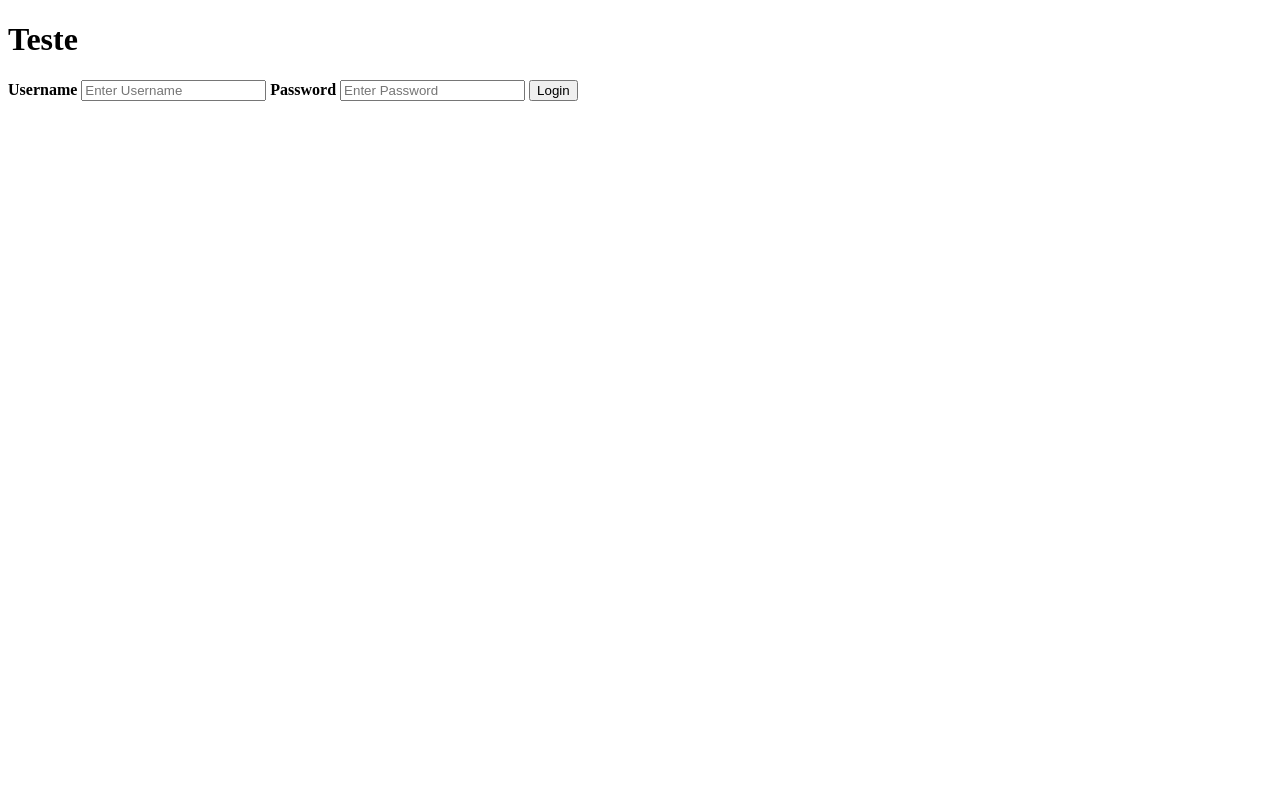
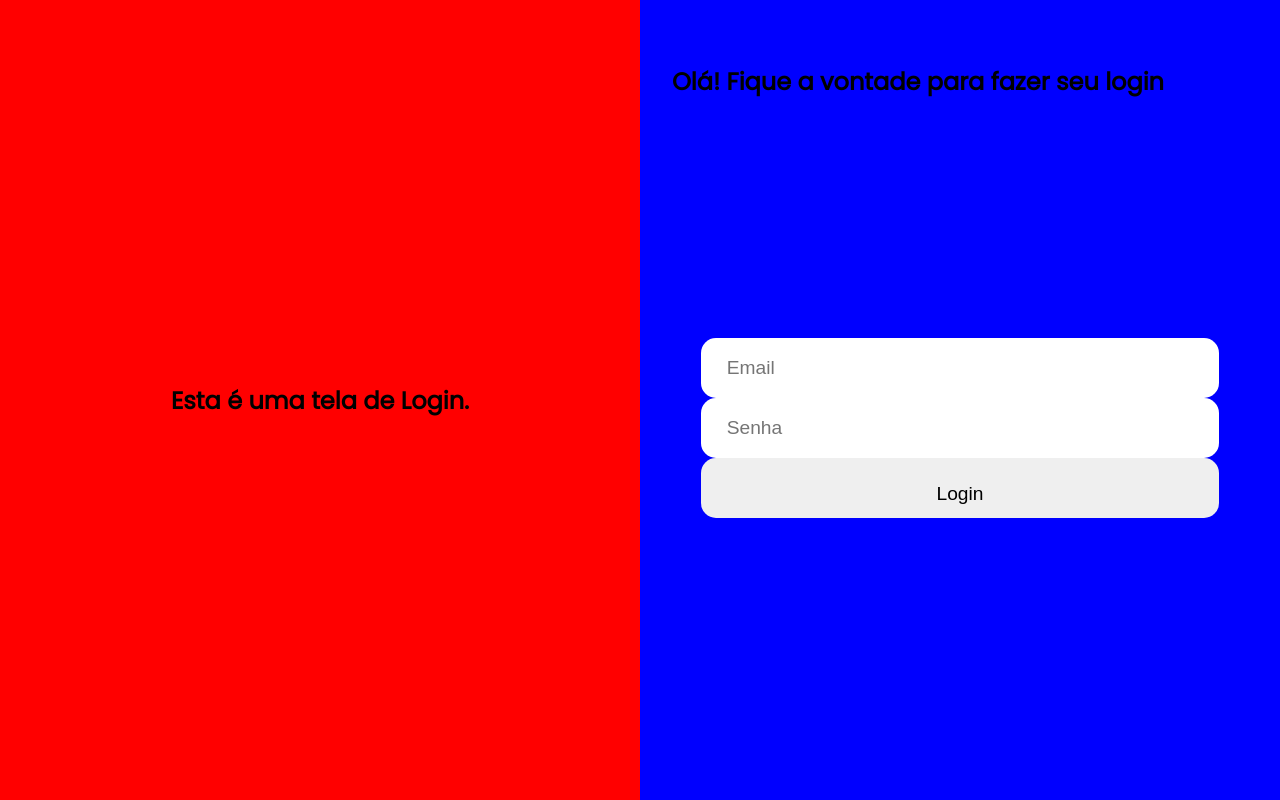
Before and after one commit to anapimenta/LoginScreen, a plain HTML site: page index.html in a window 1280 px wide. Drawn offline with Linux system fonts and the light colour scheme; no server answers.

Commit message:
css basico

```diff
--- a/index.html
+++ b/index.html
@@ -4,23 +4,32 @@
   <meta charset="UTF-8">
   <meta name="viewport" content="width=device-width, initial-scale=1.0">
   <meta http-equiv="X-UA-Compatible" content="ie=edge">
+  <link rel="stylesheet" href="styles.css">
+  <link href="https://fonts.googleapis.com/css?family=Poppins&display=swap" rel="stylesheet">
   <title>Document</title>
 </head>
 
 <body>
-    <h1>Teste</h1>
+
+  <div class="Maincontainer">
+
+    <section class="left">
+      <h1>Esta é uma tela de Login.</h1>
+    </section>
+
+    <section class="right">
+      <h1>Olá! Fique a vontade para fazer seu login</h1>
       <form action="">
-        <label for="username"><b>Username</b></label>
-        <input type="text" placeholder="Enter Username" name="username" required>
+          <input type="text" placeholder="Email" id="username" required>
+          <input type="password" placeholder="Senha" id="psw" required>
+        <button id="loginbtn">Login</button>
+      </form>
+    </section>
 
-        <label for="psw"><b>Password</b></label>
-        <input type="password" placeholder="Enter Password" name="psw" required>
+  </div>
 
-        <button type="submit">Login</button>
-    </form>
+
+
   <script src="scripts.js"></script>
-    <!-- <script src="require.js"></script>
-    <script src="bundle.js"></script>
-       -->
 </body>
 </html>
--- a/scripts.js
+++ b/scripts.js
@@ -77,6 +77,12 @@ loginBtn.addEventListener('click', function(){
 });
 
 
+
+
+
+
+
+
 // fetch(apiUrl, config)
 // .then(res => res.json())
 // .catch(res => console.error('Houve um erro: ', res.message))
--- a/styles.css
+++ b/styles.css
@@ -0,0 +1,68 @@
+* {
+      padding: 0;
+      margin: 0;
+      box-sizing: border-box;
+  }
+
+body{
+  background-color: #e9eaef;
+  font-family: 'Poppins', Roboto, sans-serif;
+  display: flex;
+}
+
+.Maincontainer{
+       width: 100vw;
+       height: 100vh;
+       margin: 0;
+
+       display: grid;
+       grid-template-columns: 1fr 1fr;
+
+}
+
+section{
+
+}
+
+.left{
+
+  background-color: red;
+
+  display: flex;
+  justify-content: center;
+  align-items: center;
+}
+.left p{
+  /* estilo do texto centralizado aqui */
+}
+
+.right{
+
+  background-color: blue;
+  display: grid;
+  grid-template-columns: 1fr;
+  grid-gap: 20px;
+  padding: 10% 5%;
+}
+
+right h1{
+
+  text-align: center;
+}
+
+form{
+
+  grid-template-columns: 1fr;
+  grid-gap: 10px;
+  padding: 10% 5%;
+
+}
+input, button{
+  padding: 5%;
+  height: 60px;
+  border-radius: 15px;
+  width: 100%;
+  border: none;
+  font-size: 1.2rem;
+  font-weight: 300;
+}
```
Lines whose indentation alone changed are shown as unchanged.
